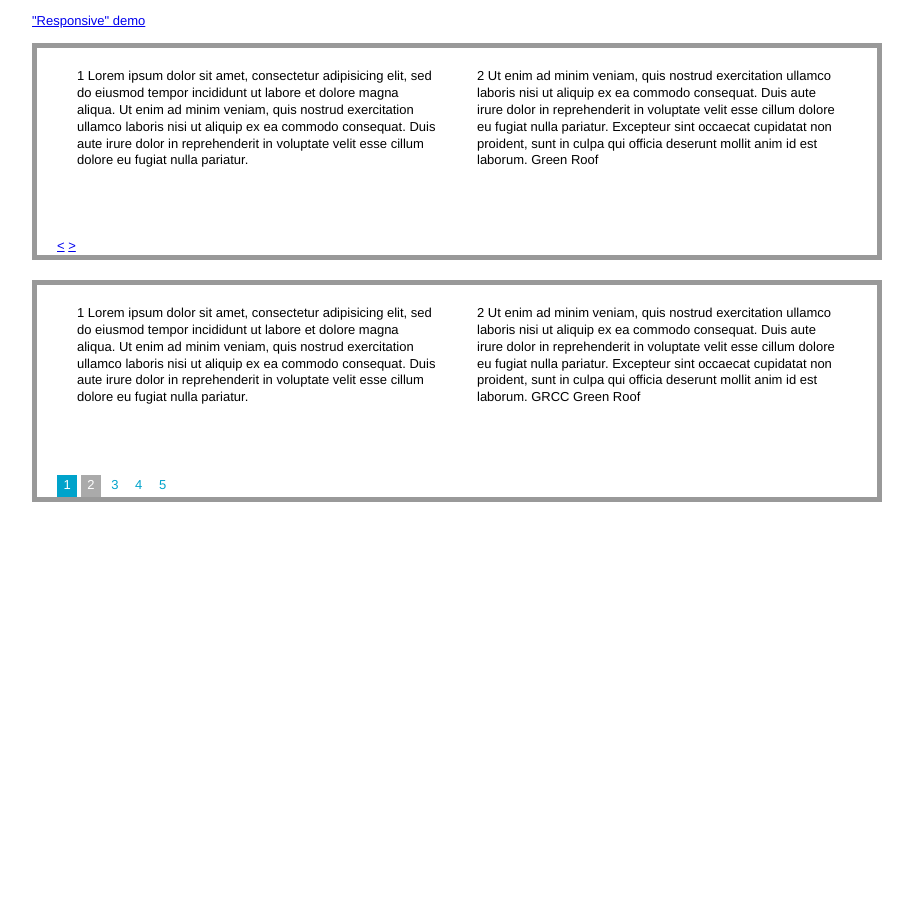
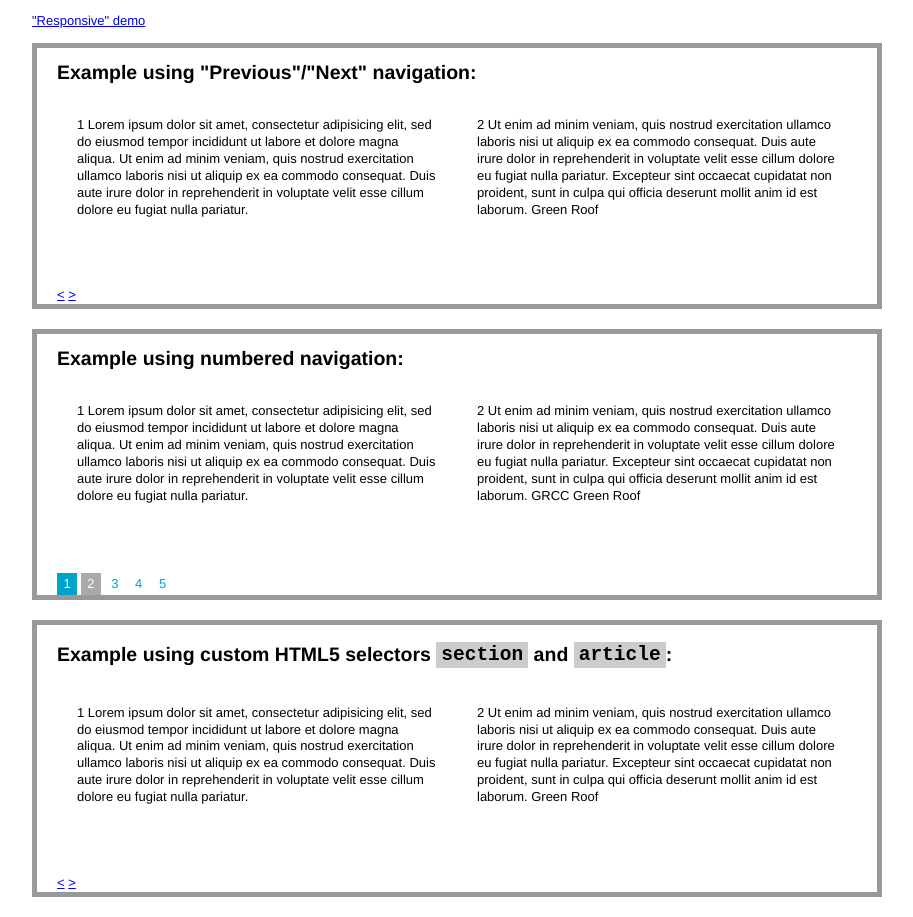
Before and after one commit to kswedberg/jquery-carousel-lite, a website: page demo/index.html in a window 1280 px wide. Shown: the whole page, without its empty margins (188-1101 px from the left). Before the commit the page ends 800 px from the top, so only its background shows below. Drawn offline with nearby package versions, Linux system fonts and the light colour scheme.

Commit message:
Updated demo to show custom container and slide selectors.

```diff
--- a/demo/index.html
+++ b/demo/index.html
@@ -30,6 +30,13 @@ body {
   width: 360px;
   height: 150px;
   padding: 20px;
+}
+
+code {
+  background: #ccc;
+  display: inline-block;
+  vertical-align: middle;
+  padding: 5px;
 }
 
 .nav a {
@@ -81,14 +88,26 @@ body {
         btnGo: $('div.nav').find('a')
       };
 
+      var carousel3Options = {
+        containerSelector: 'section',
+        itemSelector: 'article',
+        visible: 2,
+        speed: 300,
+        btnPrev: function() {
+          return $(this).find('.prev');
+        },
+        btnNext: function() {
+          return $(this).find('.next');
+        }
+      };
+
       var $slideshows = $('.slideshow');
 
       $slideshows.eq(0).jCarouselLite(carousel1Options);
 
       $slideshows.eq(1).jCarouselLite(carousel2Options);
 
-
-
+      $slideshows.eq(2).jCarouselLite(carousel3Options);
 
     });
 
@@ -98,6 +117,7 @@ body {
 <div class="container">
   <p><a href="responsive.html">"Responsive" demo</a></p>
   <div class="slideshow">
+    <h2>Example using "Previous"/"Next" navigation:</h2>
     <ul class="slides">
 
       <li class="slide">
@@ -137,6 +157,7 @@ body {
   </div>
 
   <div class="slideshow">
+    <h2>Example using numbered navigation:</h2>
     <ul class="slides">
 
       <li class="slide">
@@ -181,6 +202,46 @@ body {
     </div>
   </div>
 
+  <div class="slideshow">
+    <h2>Example using custom HTML5 selectors <code>section</code> and <code>article</code>:</h2>
+    <section class="slides">
+
+      <article class="slide">
+        <div class="img-wrapper">1 Lorem ipsum dolor sit amet, consectetur adipisicing elit, sed do eiusmod tempor incididunt ut labore et dolore magna aliqua. Ut enim ad minim veniam, quis nostrud exercitation ullamco laboris nisi ut aliquip ex ea commodo consequat. Duis aute irure dolor in reprehenderit in voluptate velit esse cillum dolore eu fugiat nulla pariatur.
+        </div>
+      </article>
+
+      <article class="slide">
+        <div class="img-wrapper">2 Ut enim ad minim veniam, quis nostrud exercitation ullamco laboris nisi ut aliquip ex ea commodo consequat. Duis aute irure dolor in reprehenderit in voluptate velit esse cillum dolore eu fugiat nulla pariatur. Excepteur sint occaecat cupidatat non proident, sunt in culpa qui officia deserunt mollit anim id est laborum.
+          <span class="description"><span>Green Roof</span></span>
+        </div>
+      </article>
+
+
+      <article class="slide">
+        <div class="img-wrapper">3 Excepteur sint occaecat cupidatat non proident, sunt in culpa qui officia deserunt mollit anim id est laborum.
+          <span class="description"><span>Zeeland</span></span>
+        </div>
+      </article>
+
+      <article class="slide">
+        <div class="img-wrapper">4
+          In culpa qui officia deserunt mollit anim id est laborum.
+          <span class="description"><span>CityFlats Hotel</span></span>
+
+        </div>
+      </article>
+
+      <article class="slide">
+        <div class="img-wrapper">5                      Lorem ipsum dolor sit amet, consectetur adipisicing elit, sed do eiusmod tempor incididunt ut labore et dolore magna aliqua. Ut enim ad minim veniam, quis nostrud exercitation ullamco laboris nisi ut aliquip ex ea commodo consequat. Duis aute irure dolor in reprehenderit in voluptate velit esse cillum dolore eu fugiat nulla pariatur. Excepteur sint occaecat cupidatat non proident, sunt in culpa qui officia deserunt mollit anim id est laborum.
+        </div>
+      </article>
+
+    </section>
+    <a href="#" class="prev">&lt;</a>
+    <a href="#" class="next">&gt;</a>
+  </div>
+
 </div>
 </body>
 </html>
```
